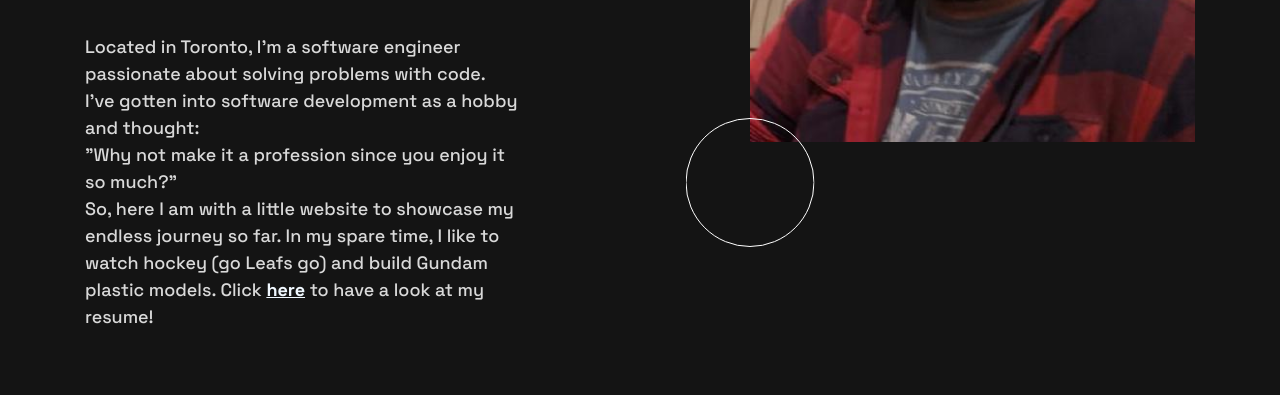
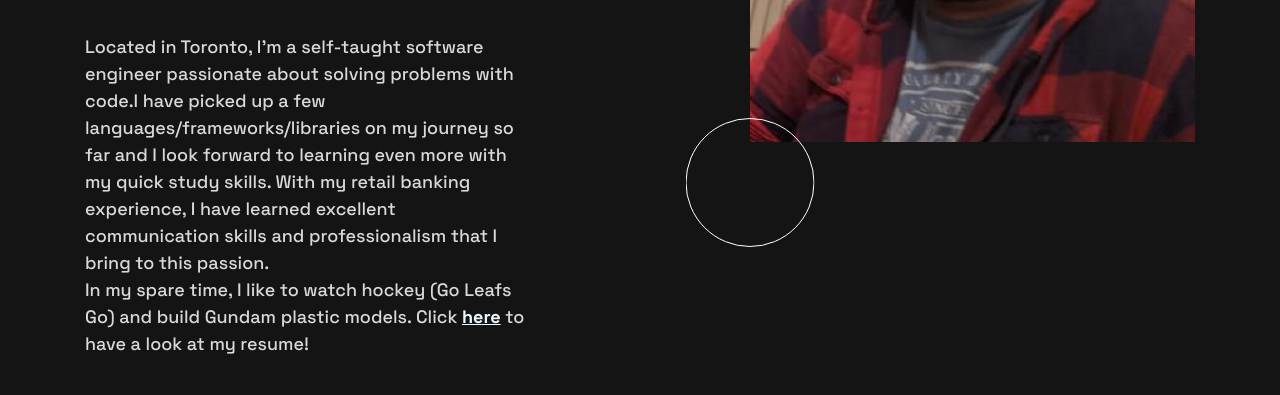
Before and after one commit to FaiyaazHawk/personal_portfoliov2, a plain HTML site: page index.html in a window 1280 px wide. Shown: the part 403-798 px from the top of the page. Drawn offline with Linux system fonts and the light colour scheme.

Commit message:
fixed spacing on prject description

```diff
--- a/index.html
+++ b/index.html
@@ -123,9 +123,9 @@
                 meet you! I'm <span>Faiyaaz Haque</span>.
               </h1>
               <p class="hero__description">
-                Located in Toronto, I'm a software engineer passionate about
-                solving problems with code. <br> I've gotten into software development as a hobby and thought: <br> "Why not make it a profession since you enjoy it so much?" <br>
-                So, here I am with a little website to showcase my endless journey so far. In my spare time, I like to watch hockey (go Leafs go) and build Gundam plastic models. Click <a style="color: aliceblue;" className="resume" href="./assets/Faiyaaz_s_Resume.pdf" target="_blank" rel="noopener noreferrer"><strong>here</strong></a> to have
+                Located in Toronto, I'm a self-taught software engineer passionate about
+                solving problems with code.I have picked up a few languages/frameworks/libraries on my journey so far and I look forward to learning even more with my quick study skills. With my retail banking experience, I have learned excellent communication skills and professionalism that I bring to this passion.
+                <br>In my spare time, I like to watch hockey (Go Leafs Go) and build Gundam plastic models. Click <a style="color: aliceblue;" className="resume" href="./assets/Faiyaaz_s_Resume.pdf" target="_blank" rel="noopener noreferrer"><strong>here</strong></a> to have
                 a look at my resume!
               </p>
               <a href="#contact" class="hero__contact underline">Contact me</a>
@@ -232,7 +232,7 @@
               <h3 class="projects__name">Ani-Next</h3>
               <p class="projects__tags">
                 <u>
-                <span>React.js</span><span>TypeScript</span><span>CSS</span>
+                <span>React.js</span> <span>TypeScript</span> <span>CSS</span>
                 </u>
                 <br>
                 A mobile friendly site to serve your favourite anime without ads!!
@@ -260,7 +260,7 @@
               <h3 class="projects__name">Message Board</h3>
               <p class="projects__tags">
                 <u>
-                  <span>Node.js</span><span>Express.js</span><span>Passport.js</span><span>MongoDb</span>
+                  <span>Node.js</span> <span>Express.js</span> <span>Passport.js</span> <span>MongoDb</span>
                 </u>
                 <br>
                 A message board site with user authentication and posting privilages.
@@ -288,7 +288,7 @@
               <h3 class="projects__name">Game inventory site</h3>
               <p class="projects__tags">
                 <u>
-                  <span>Node.js</span><span>Express.js</span><span>MongoDb</span><span>Pug</span>
+                  <span>Node.js</span> <span>Express.js</span> <span>MongoDb</span> <span>Pug</span>
                 </u>
                 <br>
                 An inventory site with C.R.U.D. features for tracking games in your library
@@ -316,7 +316,7 @@
               <h3 class="projects__name">Fashion store</h3>
               <p class="projects__tags">
                 <u>
-                  <span>React.js</span><span>React-Bootstrap</span>
+                  <span>React.js</span> <span>React-Bootstrap</span>
                 </u>
                 <br>
                 A simple store page with ability to add/remove products from a checkout cart
```
